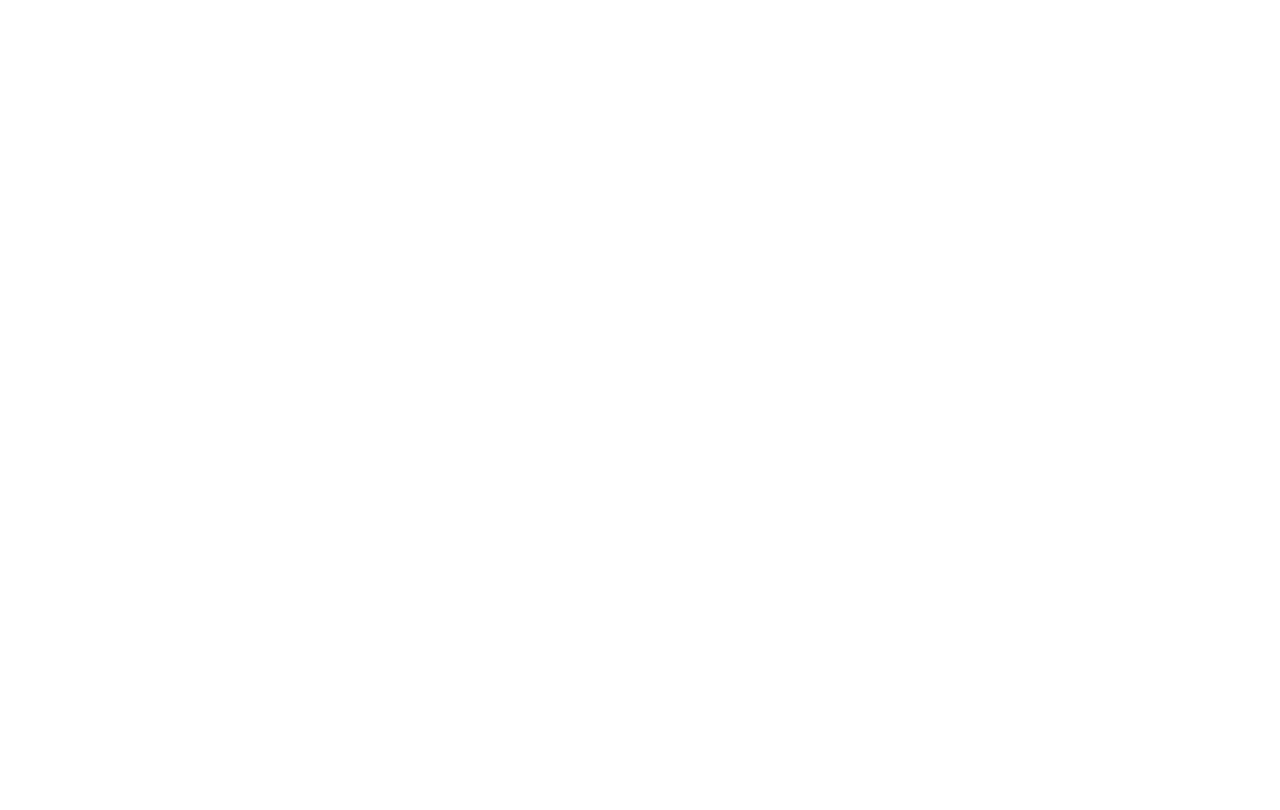
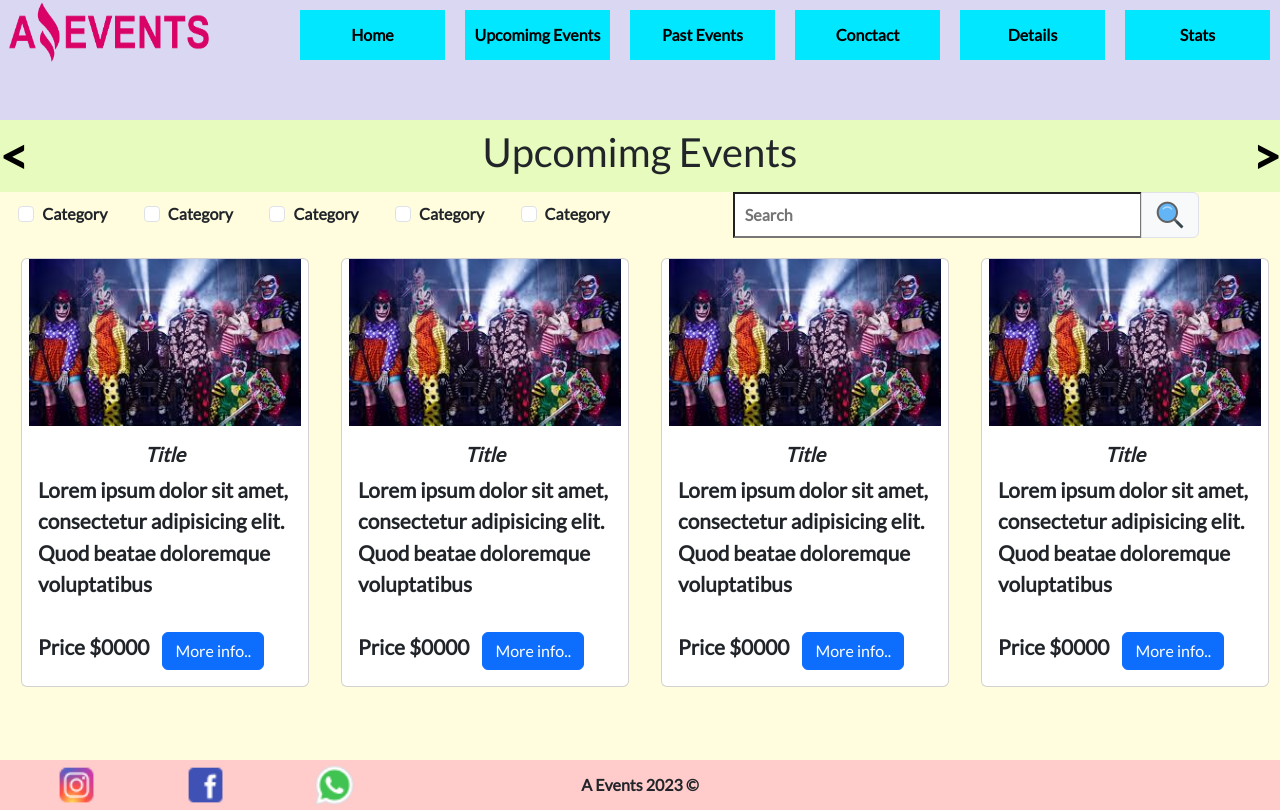
Before and after one commit to WalterGimenez/amazinweb, a plain HTML site: page upcoming.html in a window 1280 px wide. Drawn offline with nearby package versions, Linux system fonts and the light colour scheme.

Commit message:
finished index,past,upcoming

```diff
--- a/style/style.css
+++ b/style/style.css
@@ -129,6 +129,43 @@ p{
     background-color: #E7FBBE;
 }
 
+.pinline{
+    display: inline;
+    margin-right: 10px;
+}
+
+.cardmarg{
+    margin-left: 10px;
+}
+
+.card-title{
+    font-weight: bolder;
+    font-style: italic;
+    display: flex;
+    justify-content: center;
+}
+
+.imgcard{
+    width: 95%;
+    height: 85%;
+    margin-left: 7px;
+}
+
+.cardsection{
+    display: flex;
+    justify-content: space-around;
+    margin-top: 20px;
+}
+
+
+
+
+
+
+
+
+
+
 
 
 
--- a/upcoming.html
+++ b/upcoming.html
@@ -0,0 +1,172 @@
+<!DOCTYPE html>
+<html lang="en">
+
+<head>
+    <meta charset="UTF-8">
+    <meta http-equiv="X-UA-Compatible" content="IE=edge">
+    <meta name="viewport" content="width=device-width, initial-scale=1.0">
+    <link href="https://cdn.jsdelivr.net/npm/bootstrap@5.3.0-alpha1/dist/css/bootstrap.min.css" rel="stylesheet"
+        integrity="sha384-GLhlTQ8iRABdZLl6O3oVMWSktQOp6b7In1Zl3/Jr59b6EGGoI1aFkw7cmDA6j6gD" crossorigin="anonymous">
+    <link rel="stylesheet" href="./style/style.css">
+    <title>Amazing Events</title>
+</head>
+
+<body>
+    <header>
+        <div>
+            <div class="row">
+                <div class="col">
+                    <div class="col-1"><img class="aelogo" src="./assets/img/LogoAmazingEvents.png"
+                            alt="logo A. Events"></div>
+                </div>
+                <div class="col column">
+                    <a href="index.html" class="button">Home</a>
+                    <a href="#" class="button">Upcomimg Events</a>
+                    <a href="past.htm" class="button">Past Events</a>
+                    <a href="" class="button">Conctact</a>
+                    <a href="" class="button">Details</a>
+                    <a href="" class="button">Stats</a>
+                </div>
+            </div>
+        </div>
+    </header>
+    <main>
+        <section class="home">
+            <div class="hm">
+                <div class="besidel">
+                    <a href="./index.html" class="pgrow"><</a>
+                </div>
+                <div class="h1center">
+                    <h1>Upcomimg Events</h1>
+                </div>
+                <div class="besider">
+                    <a href="./past.htm" class="pgrow">></a>
+                </div>
+            </div>
+        </section>
+        <section>
+            <div class="row">
+                <div class="col coljusty">
+                    <div class="form-check line">
+                        <input class="form-check-input" type="checkbox" value="" id="flexCheckDefault">
+                        <label class="form-check-label" for="flexCheckDefault">
+                            Category
+                        </label>
+                    </div>
+                    <div class="form-check line">
+                        <input class="form-check-input" type="checkbox" value="" id="flexCheckDefault">
+                        <label class="form-check-label" for="flexCheckDefault">
+                            Category
+                        </label>
+                    </div>
+                    <div class="form-check line">
+                        <input class="form-check-input" type="checkbox" value="" id="flexCheckDefault">
+                        <label class="form-check-label" for="flexCheckDefault">
+                            Category
+                        </label>
+                    </div>
+                    <div class="form-check line">
+                        <input class="form-check-input" type="checkbox" value="" id="flexCheckDefault">
+                        <label class="form-check-label" for="flexCheckDefault">
+                            Category
+                        </label>
+                    </div>
+                    <div class="form-check line">
+                        <input class="form-check-input" type="checkbox" value="" id="flexCheckDefault">
+                        <label class="form-check-label" for="flexCheckDefault">
+                            Category
+                        </label>
+                    </div>
+                </div>
+                <div class="col">
+                    <div class="input-group flex-nowrap colend">
+                        <input type="text" id="input-w" placeholder="Search" aria-label="Search" aria-describedby="inputseaarch">
+                        <span class="input-group-text" id="inputseaarch"><a href="#"><img id="sicon" src="./assets/img/icons8-search-32.png" alt="search icon"></a></span>
+                    </div>
+                </div>
+            </div>
+        </section>
+        <section class="cardsection">
+            <div class="card cardmarg" style="width: 18rem;">
+                <img class="imgcard" src="./assets/img/Costume_Party.jpg" class="card-img-top" alt="...">
+                <div class="card-body">
+                    <h5 class="card-title">Title</h5>
+                    <p class="card-text">Lorem ipsum dolor sit amet, consectetur adipisicing elit. Quod beatae doloremque voluptatibus</p>
+                </div>
+                <div class="card-body">
+                    <p class="pinline">Price $0000</p>
+                    <a href="#" class="btn btn-primary">More info..</a>
+                </div>
+            </div>
+            <div class="card cardmarg" style="width: 18rem;">
+                <img class="imgcard" src="./assets/img/Costume_Party.jpg" class="card-img-top" alt="...">
+                <div class="card-body">
+                    <h5 class="card-title">Title</h5>
+                    <p class="card-text">Lorem ipsum dolor sit amet, consectetur adipisicing elit. Quod beatae doloremque voluptatibus</p>
+                </div>
+                <div class="card-body">
+                    <p class="pinline">Price $0000</p>
+                    <a href="#" class="btn btn-primary">More info..</a>
+                </div>
+            </div>
+            <div class="card cardmarg" style="width: 18rem;">
+                <img class="imgcard" src="./assets/img/Costume_Party.jpg" class="card-img-top" alt="...">
+                <div class="card-body">
+                    <h5 class="card-title">Title</h5>
+                    <p class="card-text">Lorem ipsum dolor sit amet, consectetur adipisicing elit. Quod beatae doloremque voluptatibus</p>
+                </div>
+                <div class="card-body">
+                    <p class="pinline">Price $0000</p>
+                    <a href="#" class="btn btn-primary">More info..</a>
+                </div>
+            </div>
+            <div class="card cardmarg" style="width: 18rem;">
+                <img class="imgcard" src="./assets/img/Costume_Party.jpg" class="card-img-top" alt="...">
+                <div class="card-body">
+                    <h5 class="card-title">Title</h5>
+                    <p class="card-text">Lorem ipsum dolor sit amet, consectetur adipisicing elit. Quod beatae doloremque voluptatibus</p>
+                </div>
+                <div class="card-body">
+                    <p class="pinline">Price $0000</p>
+                    <a href="#" class="btn btn-primary">More info..</a>
+                </div>
+            </div>
+
+        </section>
+    </main>
+    <footer>
+        <div class="text-center">
+            <div class="row align-items-start">
+                <div class="col">
+                    <div class="container">
+                        <div class="col">
+                            <a href="#"><img src="./assets/img/icons8-instagram-32.png" alt="logo instagram"></a>
+                        </div>
+                        <div class="col">
+                            <a href="#"><img src="./assets/img/icons8-facebook-32.png" alt="logo facebook"></a>
+                        </div>
+                        <div class="col">
+                            <a href="#"><img src="./assets/img/icons8-whatsapp-32.png" alt="logo whatsapp"></a>
+                        </div>
+                    </div>
+                </div>
+                <div class="col center-1">
+                    A Events 2023 ©
+                </div>
+                <div class="col">
+                </div>
+            </div>
+        </div>
+    </footer>
+
+
+
+
+
+
+    <script src="https://cdn.jsdelivr.net/npm/bootstrap@5.3.0-alpha1/dist/js/bootstrap.bundle.min.js"
+        integrity="sha384-w76AqPfDkMBDXo30jS1Sgez6pr3x5MlQ1ZAGC+nuZB+EYdgRZgiwxhTBTkF7CXvN"
+        crossorigin="anonymous"></script>
+</body>
+
+</html>
```
Also changed, not shown: index.html (+49 -4 lines), past.htm (+2 -2 lines).
